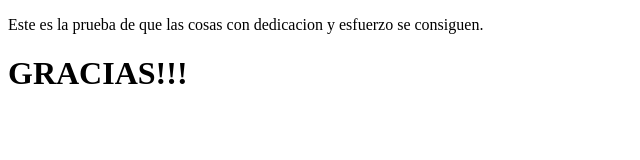
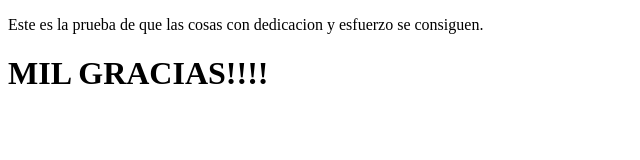
Before and after one commit to Oswneira/projects, a plain HTML site: page index.html in a window 1280 px wide. Shown: the whole page, without its empty margins (0-640 px from the left). Drawn offline with Linux system fonts and the light colour scheme.

Commit message:
actualizado

```diff
--- a/index.html
+++ b/index.html
@@ -12,7 +12,7 @@
     </p>
 
     <h1>
-        GRACIAS!!!
+        MIL GRACIAS!!!!
     </h1>
 </body>
 </html>
```
